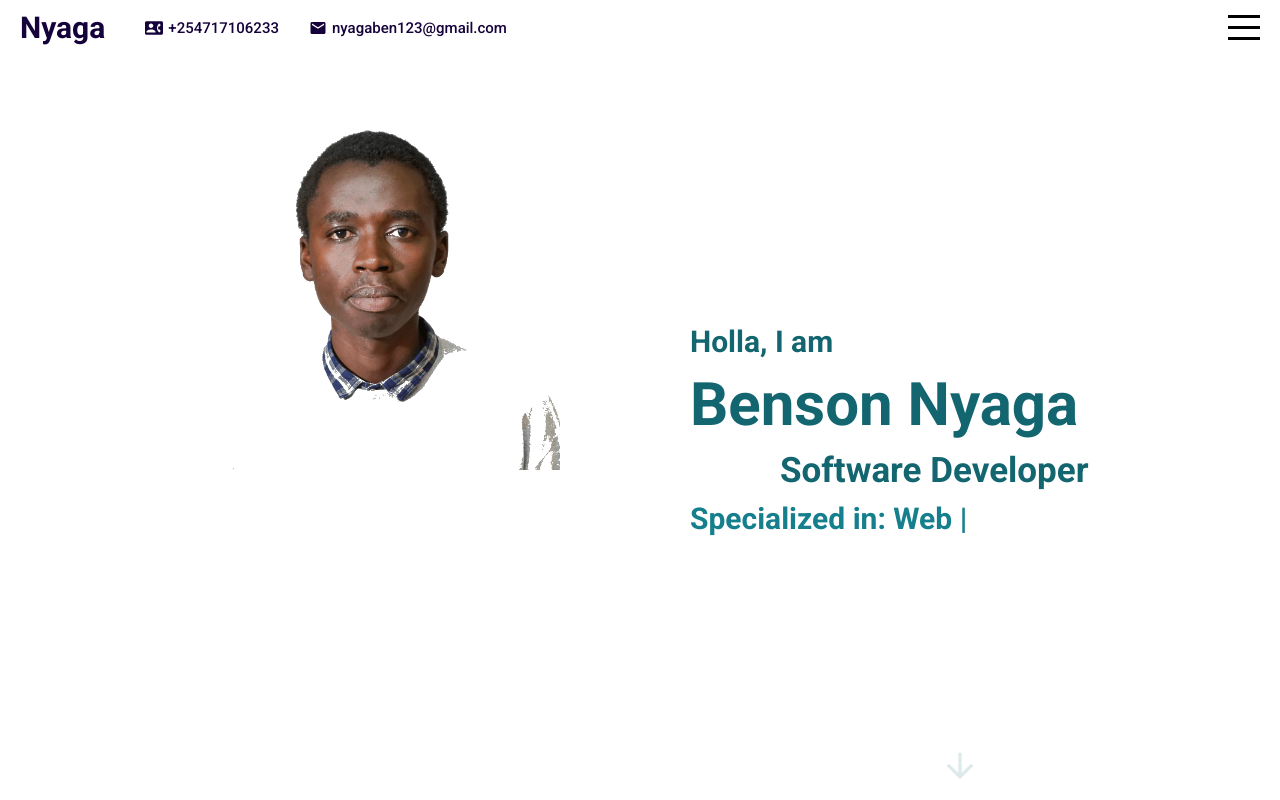
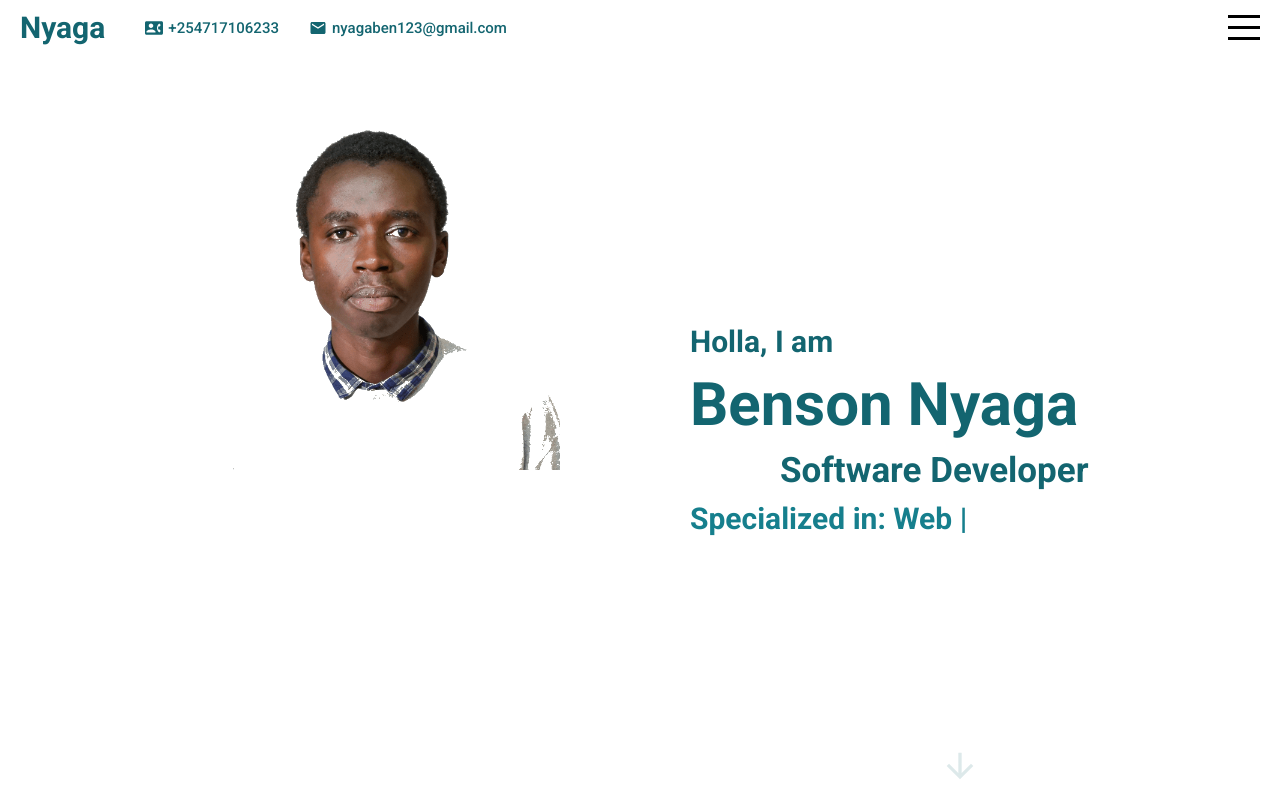
Before and after one commit to nyagajr/react-portfolio, a React (Create React App) app: page / in a window 1280 px wide. Built offline with nearby package versions, Linux system fonts and the light colour scheme.

Commit message:
adding a new component

```diff
--- a/src/global.scss
+++ b/src/global.scss
@@ -1 +1 @@
-$globalColor: #15023a;
+$globalColor: rgb(19, 101, 112);;
```
Also changed, not shown: src/components/portfolioItems/PortfolioItems.jsx (added, +10 -0 lines), src/components/portfolioItems/portfolioItems.scss (added).
